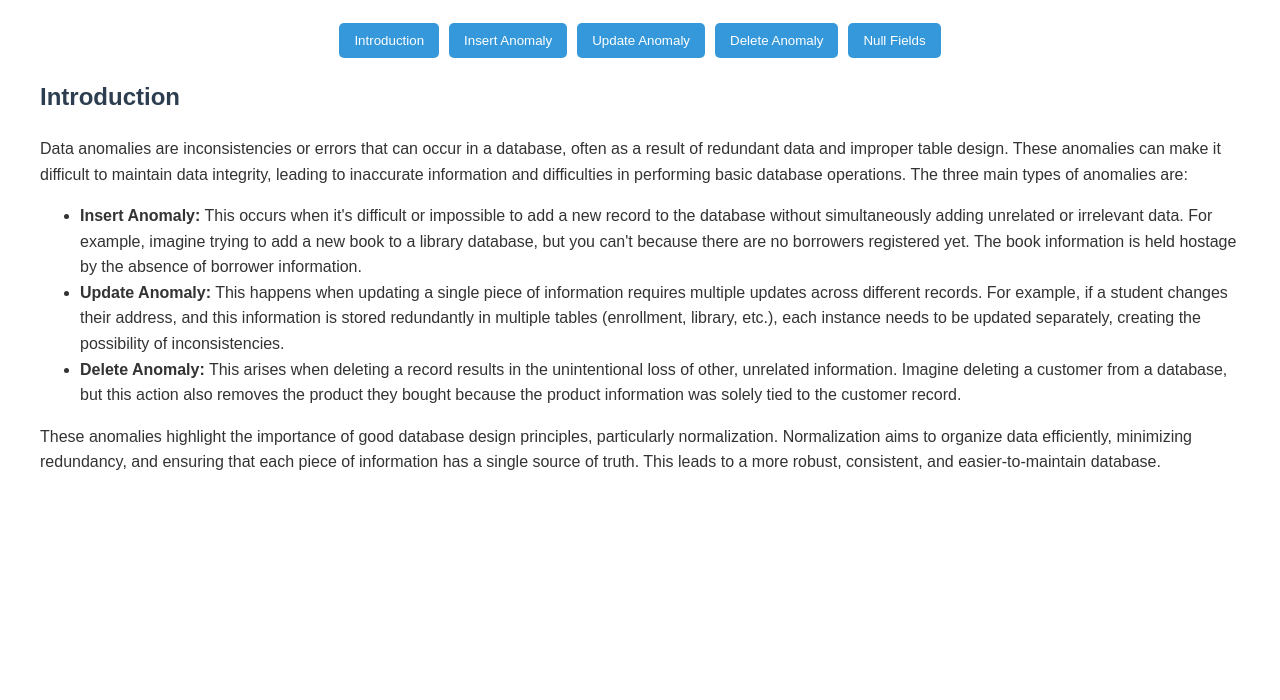
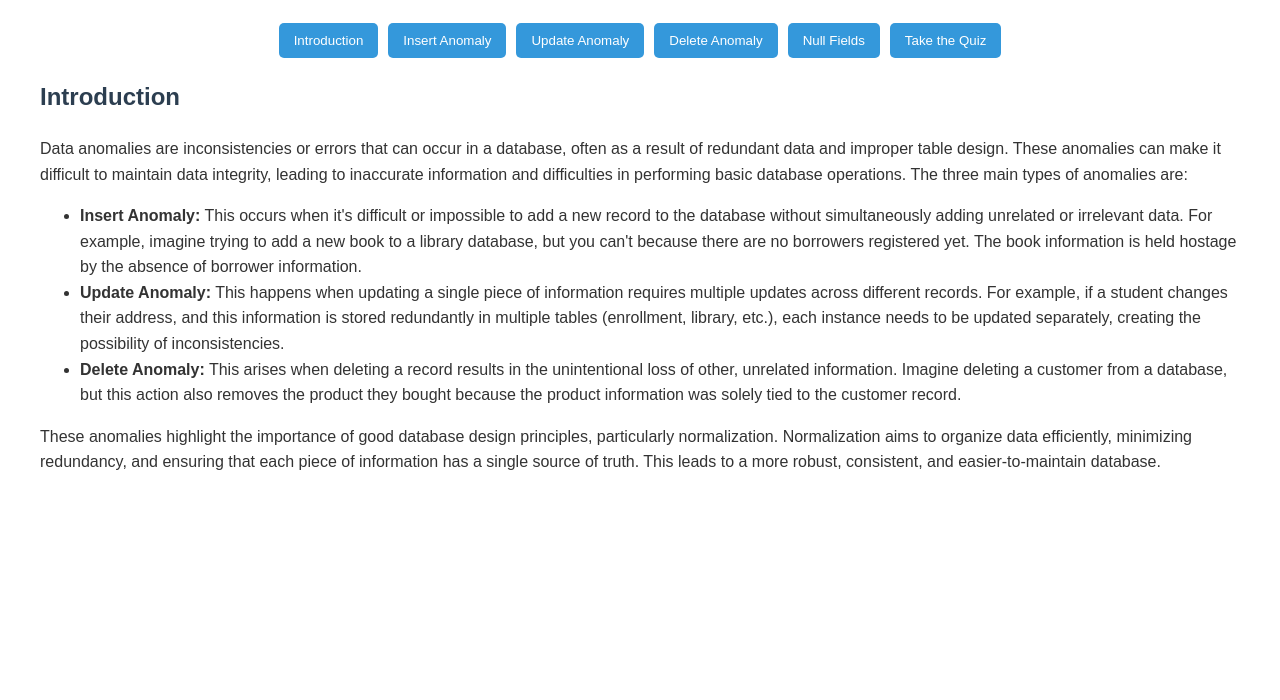
Before and after one commit to 786Morganator/Y12_computer_science, a plain HTML site: page 01 Data Anomalies tutorial.html in a window 1280 px wide. Shown: the part 100-800 px from the top of the page. Drawn offline with Linux system fonts and the light colour scheme.

Commit message:
Update 01 Data Anomalies tutorial.html

```diff
--- a/01 Data Anomalies tutorial.html
+++ b/01 Data Anomalies tutorial.html
@@ -79,6 +79,7 @@
         <button onclick="showScenario('update')">Update Anomaly</button>
         <button onclick="showScenario('delete')">Delete Anomaly</button>
         <button onclick="showScenario('null')">Null Fields</button>
+        <button onclick="window.location.href='https://786morganator.github.io/web/01%20Data%20Anomalies%20tutorial%20quiz.html'">Take the Quiz</button>
     </div>
 
     <div id="intro" class="scenario-container">
```
